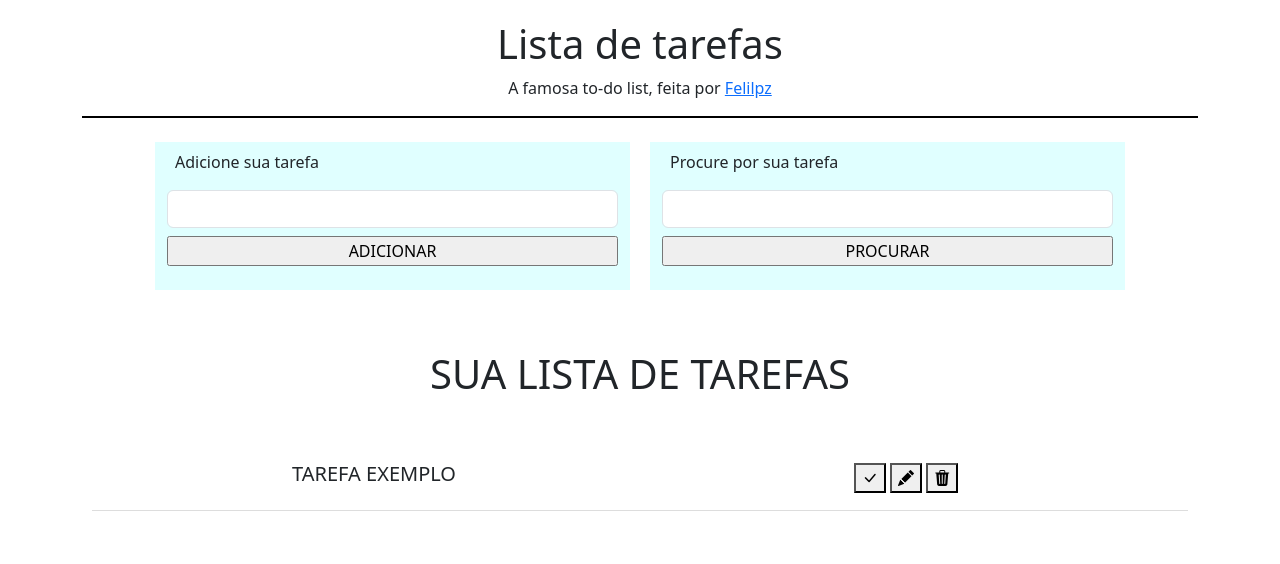
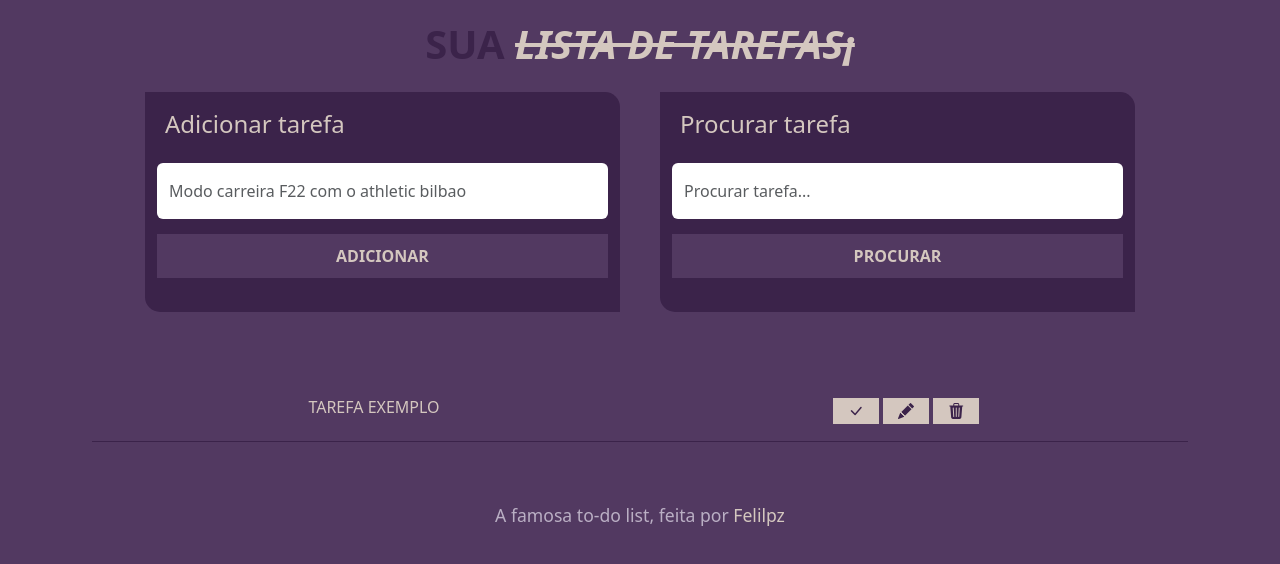
Before and after one commit to Felilpz/lista-de-tarefas, a plain HTML site: page index.html in a window 1280 px wide. Drawn offline with nearby package versions, Linux system fonts and the light colour scheme.

Commit message:
falta apenas o pesquisar!!!

```diff
--- a/index.html
+++ b/index.html
@@ -25,20 +25,18 @@
 <body>
   <div class="container">
     <header>
-      <h1>Lista de tarefas</h1>
-      <p>A famosa <span class="destaque">to-do list</span>, feita por <a href="https://www.github.com/Felilpz"
-          target="_blank">Felilpz</a></p>
+      <h1 class="mb-4">SUA <span class="titleChange">LISTA DE TAREFAS¡</span></h1>
     </header>
     <section>
       <div class="row justify-content-center mt-4">
         <div class="col-5 blocosX mr-3">
           <form>
             <div class="mb-2">
-              <label for="adicionar" class="form-label p-2">Adicione sua tarefa</label>
-              <input type="text" id="adicionar" class="form-control">
+              <label for="adicionar" class="form-label p-2"><h4>Adicionar tarefa</h4></label>
+              <input type="text" id="adicionar" class="form-control" placeholder="Modo carreira F22 com o athletic bilbao">
             </div>
             <div class="mb-4">
-              <input type="button" value="ADICIONAR" onclick="addButton()">
+              <input type="button" value="ADICIONAR" class="butao" onclick="addButton()">
             </div>
           </form>
         </div>
@@ -46,11 +44,11 @@
         <div class="col-5 blocosX">
           <form>
             <div class="mb-2">
-              <label for="procurar" class="form-label p-2">Procure por sua tarefa</label>
-              <input type="text" id="procurar" class="form-control">
+              <label for="procurar" class="form-label p-2"><h4>Procurar tarefa</h4></label>
+              <input type="text" id="procurar" class="form-control" placeholder="Procurar tarefa...">
             </div>
             <div class="mb-4">
-              <input type="button" value="PROCURAR" onclick="searchButton()">
+              <input type="button" value="PROCURAR" class="butao" onclick="searchButton()">
             </div>
           </form>
         </div>
@@ -58,11 +56,9 @@
 
 
       <div id="main">
-        <h1 class="mb-5">SUA LISTA DE TAREFAS</h1>
-
-        <div class="itemsEvent mb-2">
+        <div class="itemsEvent">
           <div class="title col-6">
-            <h5>TAREFA EXEMPLO</h5>
+            <h6>TAREFA EXEMPLO<h6>
           </div>
 
           <div class="buttonsInEvent col-6">
@@ -80,6 +76,14 @@
       </div>
     </section>
   </div>
+
+  <footer>
+    <p>
+      A famosa <span class="destaque">to-do list</span>, feita por
+      <a href="https://www.github.com/Felilpz"
+      target="_blank">Felilpz</a>
+    </p>
+  </footer>
 </body>
 
 </html>
--- a/script/script.js
+++ b/script/script.js
@@ -1,8 +1,8 @@
 let global = document.getElementById('itemsEvent')
+
 
 // Adicionar
 function addButton() {
-    // Obtém o elemento principal
   var main = document.getElementById("main");
 
   // Cria uma nova div com a classe "itemsEvent mb-4"
@@ -14,7 +14,7 @@ function addButton() {
   title.className = "title col-6";
 
   // Adiciona o título da tarefa ao elemento
-    var task = document.createElement("h5")
+  var task = document.createElement("h6")
   let adicionar = String(document.getElementById('adicionar').value)
   task.innerHTML = `${adicionar}`
   title.appendChild(task);
@@ -42,6 +42,8 @@ function addButton() {
 
   // Adiciona a nova tarefa à lista de tarefas
   main.appendChild(newTodo);
+
+  localStorage.setItem("tarefas", main.innerHTML);
 }
 
 
@@ -51,27 +53,46 @@ function searchButton() {
 }
 
 // Confirmar
+// Confirmar
 function confirmButton(event) {
   let changeColor = event.currentTarget.parentElement.parentElement;
-    if (changeColor.style.backgroundColor === 'grey') {
-      changeColor.style.backgroundColor = ''
+  if (changeColor.classList.contains('original-color')) {
+    changeColor.classList.remove('original-color');
+    changeColor.style.backgroundColor = '#523961';
   } else {
-      changeColor.style.backgroundColor = 'grey'
-    }
+    changeColor.classList.add('original-color');
+    changeColor.style.backgroundColor = '';
   }
 
+  localStorage.setItem("tarefas", main.innerHTML);
+}
 
 
 // Editar
 function editButton(event) {
   let editTitle = event.target.closest('.itemsEvent').querySelector('.title');
   let newTitle = prompt('Digite o novo título da tarefa: ');
-    editTitle.innerHTML = `<h5>${newTitle}</h5>`;
+  editTitle.innerHTML = `<h6>${newTitle}</h6>`;
+
+  localStorage.setItem("tarefas", main.innerHTML);
 }
 
 
 // Excluir
 function deleteButton(event) {
-    let delet = document.querySelector('.itemsEvent')
-    delet.remove();
+  let excluir = event.target.closest('.itemsEvent');
+  excluir.remove();
+
+  localStorage.setItem("tarefas", main.innerHTML);
 }
+
+
+//carrega todas as alterações feitas
+window.onload = function () {
+  let tarefas = localStorage.getItem("tarefas");
+  if (tarefas) {
+    main.innerHTML = tarefas;
+  }
+};
+
+//localStorage.clear();
--- a/style/style.css
+++ b/style/style.css
@@ -1,37 +1,52 @@
-* {
-    /* border: 1px solid red; */
+/* * {
+    border: 1px solid red;
+} */
+
+:root {
+    --cor1: #3b234a;
+    --cor2: #523961;
+    --cor3: #baafc4;
+    --cor4: #d4c7bf;
+}
+
+body {
+    background-color: var(--cor2) !important;
 }
 
 header {
     text-align: center;
     margin-top: 20px;
+}
 
-    border-bottom: 2px solid black;
+header > h1 {
+    font-weight: bold;
+    color: var(--cor1);
+}
+
+.titleChange {
+    font-style: oblique;
+    text-decoration: line-through;
+    color: var(--cor4);
+    border-bottom: 1px solid var(--cor2);
 }
 
 .blocos, .blocosX {
     width: 100%;
-    margin: 10px;
-}
+    margin: 20px;
+    background-color: var(--cor1);
 
-.blocos {
-    background-color: lightblue;
-}
-
-.blocosX {
-    background-color: lightcyan;
+    border-radius: 0 15px;
+    padding: 10px;
 }
 
 input {
     width: 100%;
 }
 
-
 #main {
     margin-top: 40px;
     padding: 10px;
     text-align: center;
-    height: 100vh;
 }
 
 .itemsEvent {
@@ -39,10 +54,81 @@ input {
     justify-content: space-around;
     align-items: center;
     padding: 1rem 1rem;
-    border-bottom: 1px solid #ddd;
     transition: 0.3s;
+    border-bottom: 1px solid var(--cor1);
 }
 
-h5 {
+h6 {
     word-break: break-word;
+    color: var(--cor4) !important;
 }
+
+footer {
+    display: flex;
+    justify-content: center;
+}
+
+.butao {
+    background-color: #523961;
+    border: 0;
+    padding: 10px;
+
+    font-weight: bold;
+    color: var(--cor4);
+
+    margin-top: 7px;
+}
+
+.butao:hover {
+    background-color: var(--cor4);
+    color: var(--cor1);
+    transition: .3s;
+}
+
+label > h4 {
+    color: var(--cor4);
+    display: flex;
+    text-align: left;
+}
+
+input[type=text] {
+    height: 56px;
+    border: none;
+}
+
+input[type=text]:focus {
+    outline: none !important;
+    border-color: none;
+    box-shadow: none;
+}
+
+.finish-todo {
+    border: none;
+    background-color: var(--cor4);
+    color: var(--cor1);
+    width: 46px;
+}
+
+.finish-todo:hover {
+    background-color: var(--cor1);
+    color: var(--cor4);
+}
+
+a {
+    text-decoration: none !important;
+    color: var(--cor4) !important;
+}
+
+a:hover {
+    color: grey !important;
+}
+
+footer > p {
+    color: var(--cor3);
+    font-size: 1.1em;
+    margin-top: 50px;
+}
+
+.original-color {
+    background-color: var(--cor1);
+}
```
Also changed, not shown: funcionalidades add.txt (added). Lines whose indentation alone changed are shown as unchanged.
